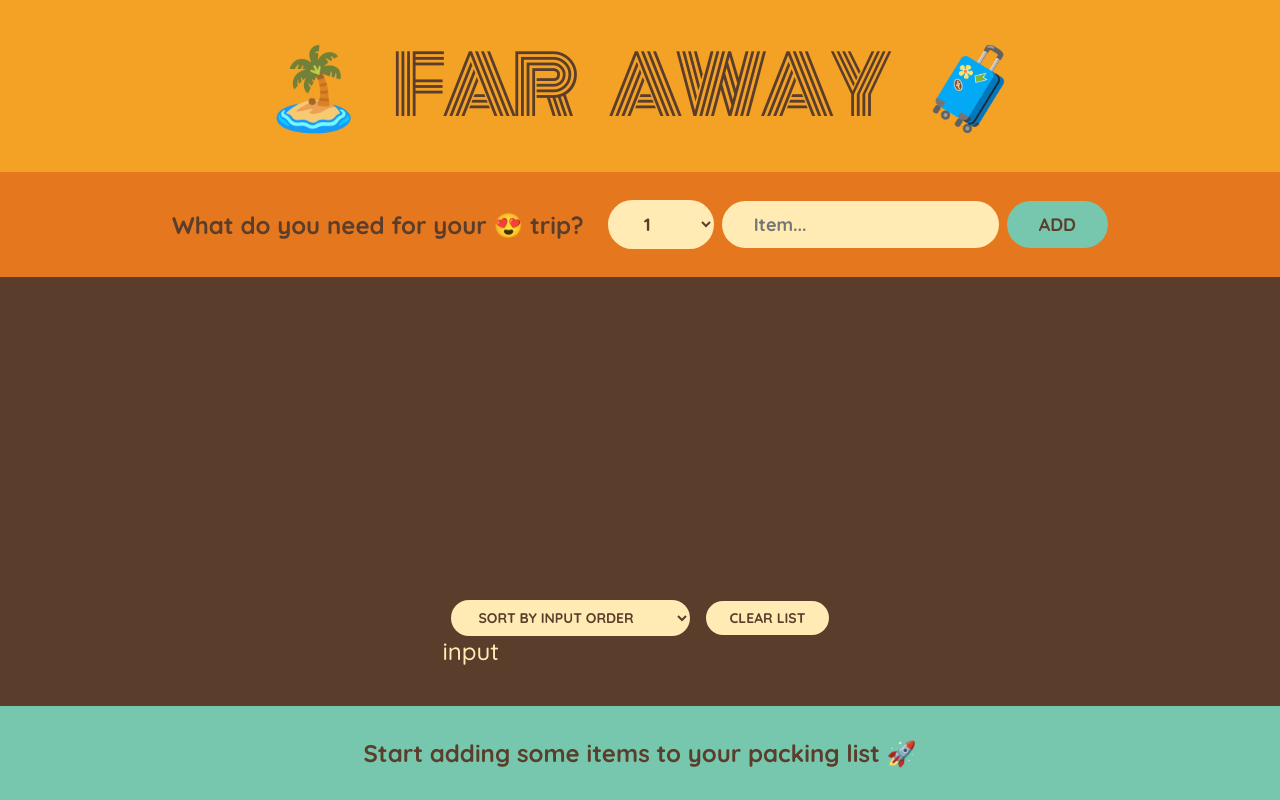
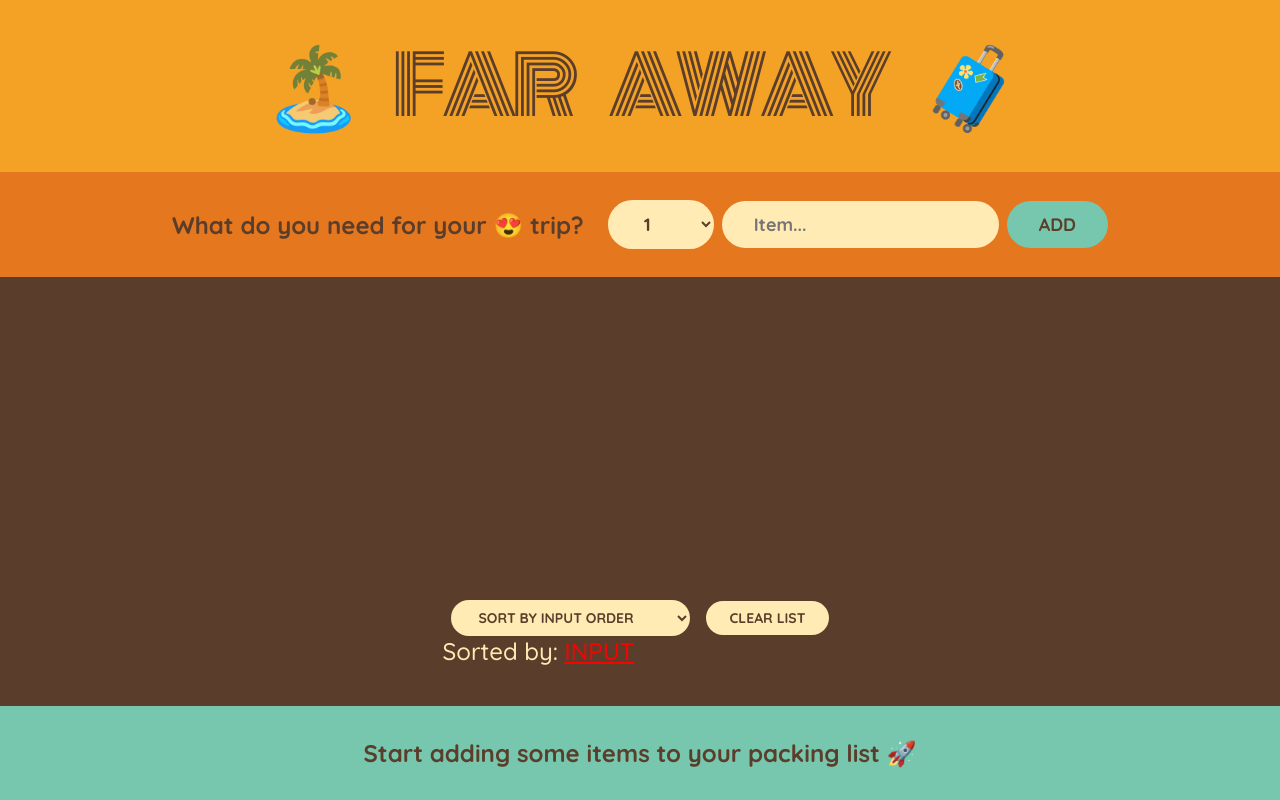
Before and after one commit to tony1c/angular-learning, an Angular app in the folder travel-list-angular/: page / in a window 1280 px wide. Built offline with nearby package versions, Linux system fonts and the light colour scheme.

Commit message:
added sort by styles

```diff
--- a/travel-list-angular/src/app/app.component.html
+++ b/travel-list-angular/src/app/app.component.html
@@ -24,7 +24,17 @@
         <option value="status">Sort by packed status</option>
       </select>
       <button (click)="clearList()">Clear list</button>
-      <p>{{ sortBy }}</p>
+      <p>
+        Sorted by:
+        <span
+          [ngStyle]="{
+            color: 'red',
+            textDecoration: 'underline',
+            textTransform: 'uppercase'
+          }"
+          >{{ sortBy }}</span
+        >
+      </p>
     </div>
   </div>
 
--- a/travel-list-angular/src/app/app.component.ts
+++ b/travel-list-angular/src/app/app.component.ts
@@ -1,3 +1,4 @@
+import { NgStyle } from '@angular/common';
 import { FormsModule } from '@angular/forms';
 import { Component } from '@angular/core';
 import { RouterOutlet } from '@angular/router';
@@ -19,6 +20,7 @@ import { SortByPipe } from './pipes/sort-by.pipe';
     CountCompletedPercentagePipe,
     SortByPipe,
     FormsModule,
+    NgStyle,
   ],
   templateUrl: './app.component.html',
   styleUrl: './app.component.css',
```
